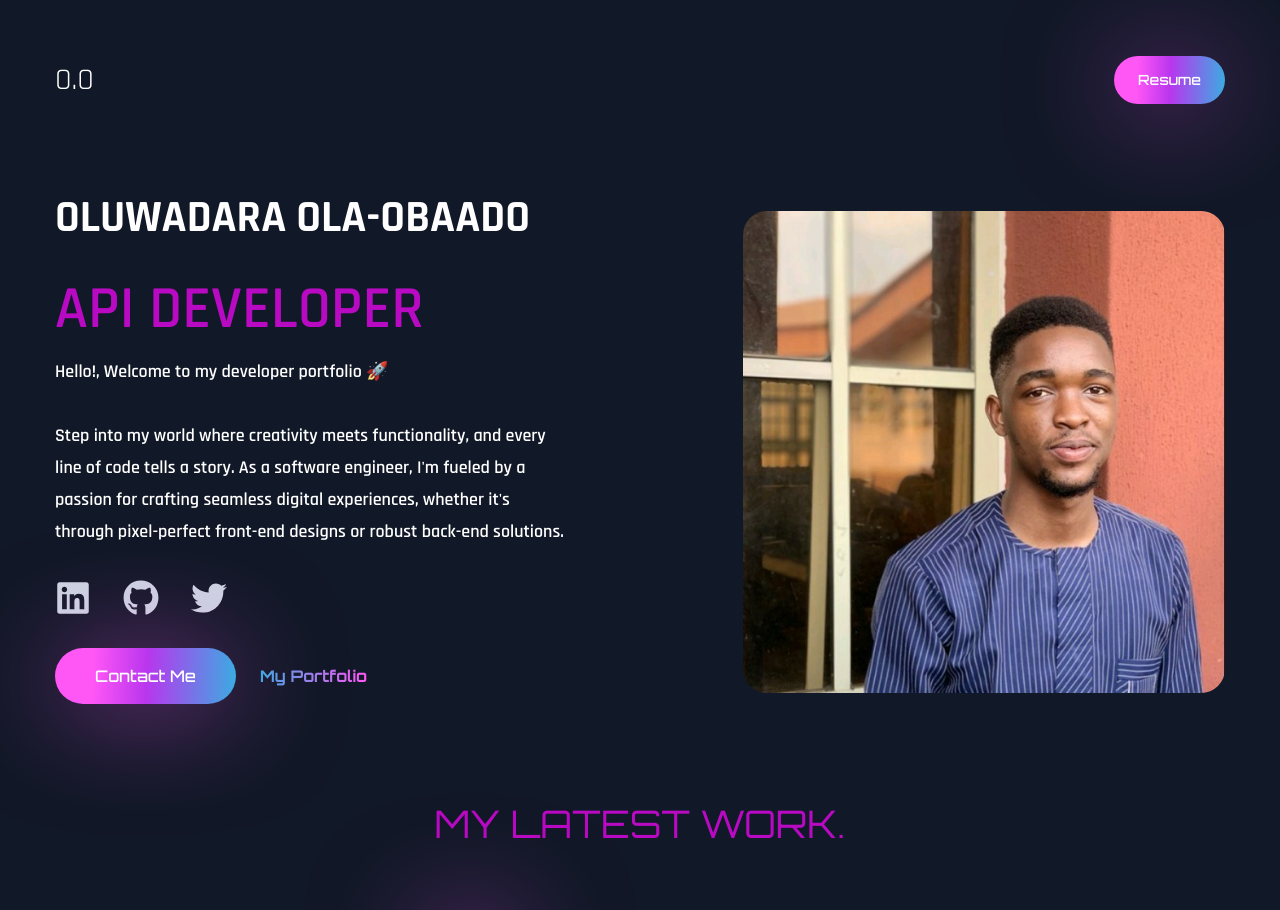
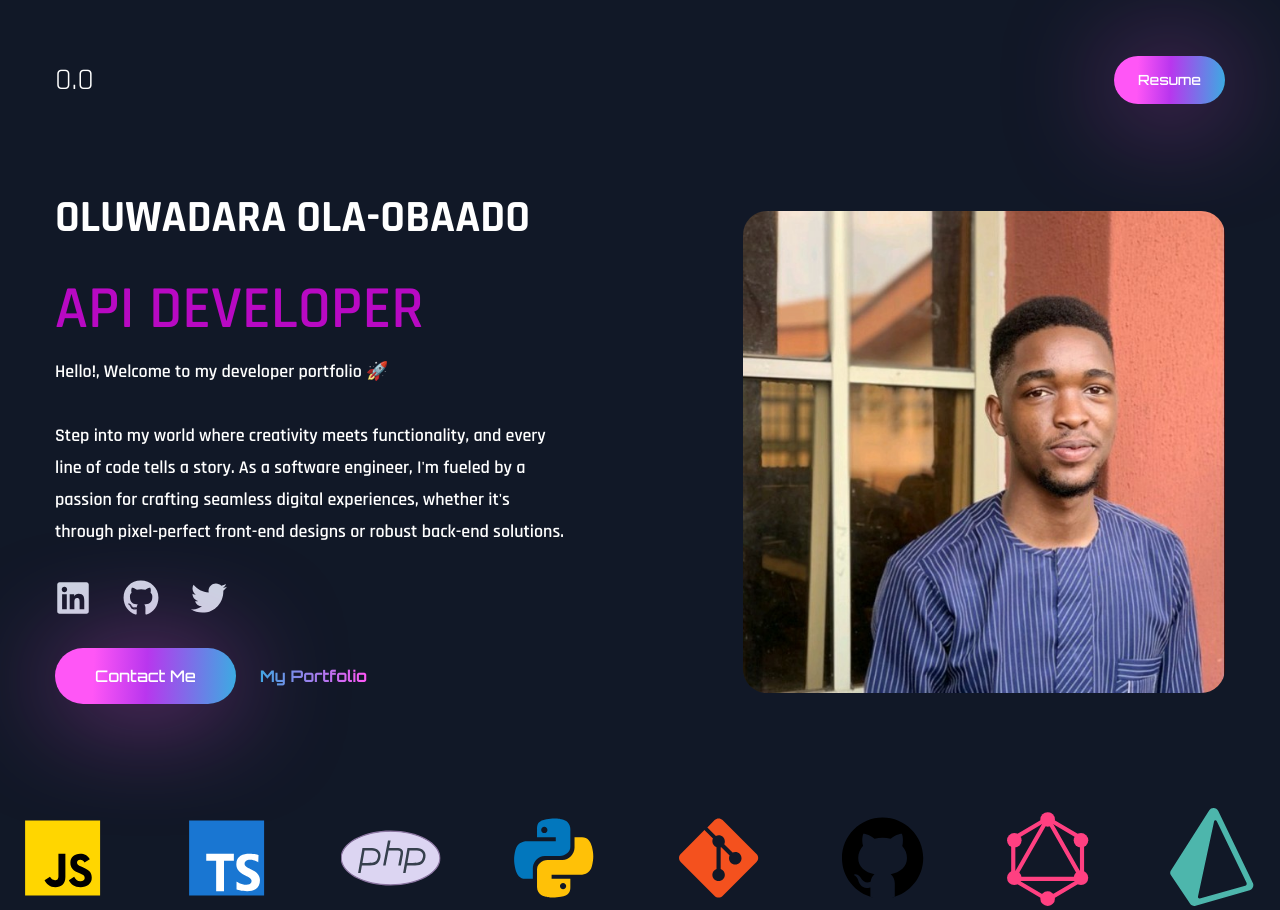
Before and after one commit to Andreyhuey/portfolio, a Next.js app: page / in a window 1280 px wide. Shown: the top 910 px of the page. Built offline with nearby package versions, Linux system fonts and the light colour scheme; a web font is replaced by a local one.

Commit message:
update: Tools uncommented in home-page

```diff
--- a/src/pages/index.tsx
+++ b/src/pages/index.tsx
@@ -5,7 +5,7 @@ import {
   Contact,
   Services,
   Work,
-  // Tools,
+  Tools,
 } from "../components";
 
 export default function Home() {
@@ -14,7 +14,7 @@ export default function Home() {
       <div className=" bg-gray-900 text-white overflow-hidden xs:p-2">
         <Header />
         <Banner />
-        {/* <Tools /> */}
+        <Tools />
         <Work />
         <About />
         <Services />
```
